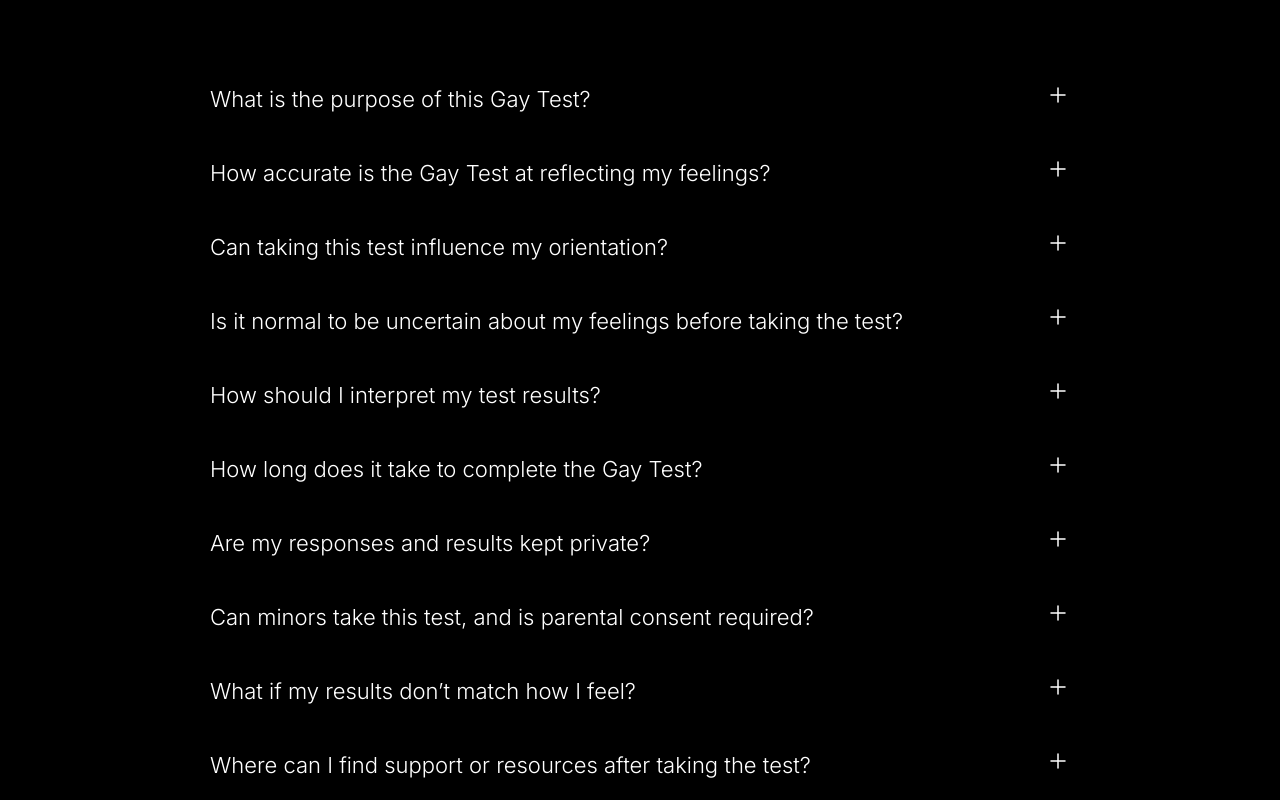
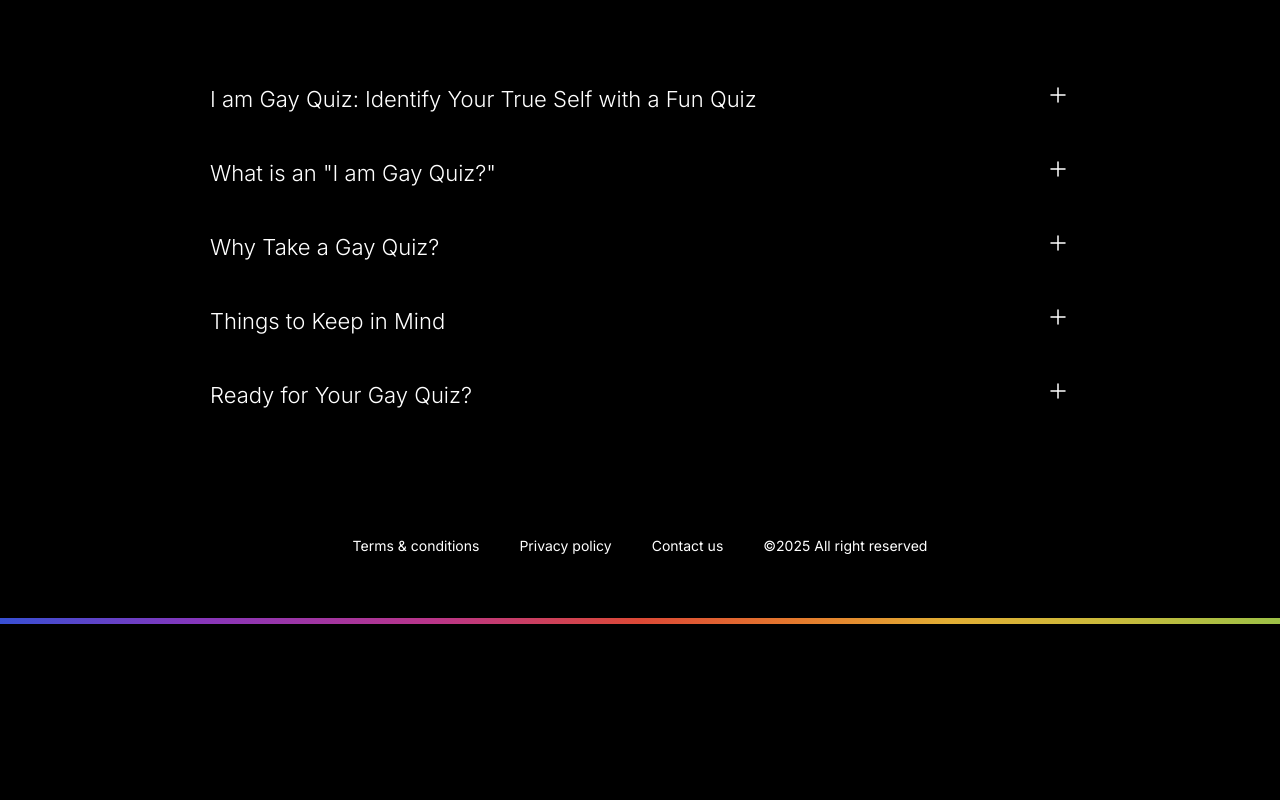
Before and after one commit to japkarshubham23/gay-test, a Next.js app: page / in a window 1280 px wide. Shown: the part 940-1740 px from the top of the page. After the commit the page ends 1564 px from the top, so only its background shows below. Built offline with nearby package versions, Linux system fonts and the light colour scheme.

Commit message:
fix: ui changes

```diff
--- a/app/components/Faq.tsx
+++ b/app/components/Faq.tsx
@@ -1,52 +1,38 @@
 "use client";
-import { useState } from "react";
+import {ReactNode, useState} from "react";
 import MinusIcon from "@/app/icons/MinusIcon";
 
 type FaqProps = {
     title: string;
-    answer: string;
+    answer: string | ReactNode;
 }
 
 const faq: FaqProps[] = [
     {
-        title: "What is the purpose of this Gay Test?",
-        answer: "This quiz is designed to help you reflect on your attractions and identity, offering insight rather than a clinical diagnosis."
+        title: "I am Gay Quiz: Identify Your True Self with a Fun Quiz",
+        answer: "In today’s world, self-discovery and self-acceptance are more important than ever. Sometimes you have questions or doubt on your sexual orientation and you may be curious to know who you are. No problem because we have a \"I am Gay Quiz\" which helps you know about yourself better. The questions in My gay Quiz are designed to be light-hearted, insightful, and give a result based on your answers. Your identity is safe and confidential."
     },
     {
-        title: "How accurate is the Gay Test at reflecting my feelings?",
-        answer: "It’s a self‑guided tool based on common patterns of attraction—helpful for reflection but not definitive."
+        title: "What is an \"I am Gay Quiz?\"",
+        answer: "An \"I am Gay Quiz\" is a fun and engaging way to explore your sexuality. We have made a set of questions that help you judge different feelings under different situations, experiences, and attractions. From questions about romantic preferences to emotional connections, the “Am i Gay” quiz helps you gain clarity with no one judging you."
     },
     {
-        title: "Can taking this test influence my orientation?",
-        answer: "No. The questions are neutral prompts and won’t change your natural feelings or identity."
+        title: "Why Take a Gay Quiz?",
+        answer: "During normal day to day life, we may observe different thought patterns for the opposite gender. Exploring your sexuality is a personal journey, and sometimes it can get very confusing. A gay quiz can be a great starting point for anyone who is not sure about one’s orientation. It’s not meant to label you with something but help you better understand yourself. Whether you’re a teenager figuring things out, an adult exploring your identity, or simply someone who wants to have fun, a gay quiz can offer insights and spark important conversations."
     },
     {
-        title: "Is it normal to be uncertain about my feelings before taking the test?",
-        answer: "Absolutely. Many people aren’t sure where they stand until they’ve given it some thought."
+        title: "Things to Keep in Mind",
+        answer: <ol type="1" className={"flex flex-col gap-1 list-inside list-decimal"}>
+                <li><span className={"font-bold"}>No Quiz Defines You</span>: Remember, a quiz is just a tool. Though it helps understand you better. Still, it's you who has to identify yourself.</li>
+                <li><span className={"font-bold"}>Stay Honest</span>: The more truthful your answers, the more meaningful the results.</li>
+                <li><span className={"font-bold"}>Have Fun</span>: Quizzes are meant to be enjoyable, so take them with a light heart.</li>
+        </ol>
     },
     {
-        title: "How should I interpret my test results?",
-        answer: "Use the outcome as a conversation starter with yourself or others—think of it as a guide, not a label."
-    },
-    {
-        title: "How long does it take to complete the Gay Test?",
-        answer: "Most users finish in about five minutes."
-    },
-    {
-        title: "Are my responses and results kept private?",
-        answer: "Yes. We do not store any personal data or link your answers back to you."
-    },
-    {
-        title: "Can minors take this test, and is parental consent required?",
-        answer: "Anyone can try it, but if you’re under 18 check with a guardian or counselor for support."
-    },
-    {
-        title: "What if my results don’t match how I feel?",
-        answer: "Trust your own sense of self—results are only one perspective and may not capture everything."
-    },
-    {
-        title: "Where can I find support or resources after taking the test?",
-        answer: "Look for local LGBTQ+ centers, online forums, or helplines to connect with understanding communities."
+        title: "Ready for Your Gay Quiz?",
+        answer: <div>
+            So, why waste time? Even if you are not confused, take the test! Just know yourself better. Even straight or bisexual folks take this test to know better about themselves. If you’re ready to explore, take a gay quiz and see where it leads you. Use it as a starting point to understand yourself better or just as a fun activity with friends. No matter what, remember that your identity is valid, and it’s okay to take your time discovering who you are.<br/><br/>Start your journey of self-discovery today with an engaging and supportive gay quiz!
+        </div>
     }
 ];
 
@@ -84,9 +70,9 @@ export default function Faq() {
                         <div
                             className="overflow-hidden transition-all duration-1000 ease-in-out"
                             style={{ height: isActive ? "auto" : "0px" }}>
-                            <p className={"text-[#979797] text-[16px] md:text-[22px] font-light leading-[26px] md:leading-8"}>
+                            <div className={"text-[#979797] text-[16px] md:text-[22px] font-light leading-[26px] md:leading-8"}>
                                 {faq.answer}
-                            </p>
+                            </div>
                         </div>
                     </li>
                 })}
```
